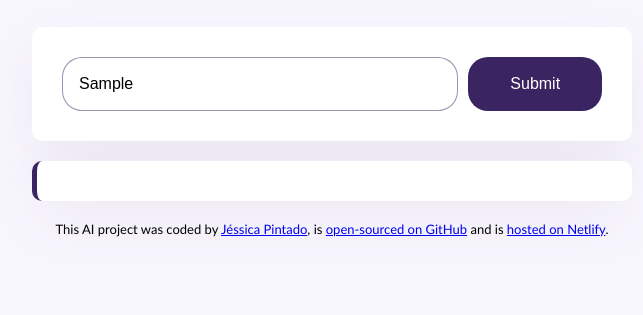
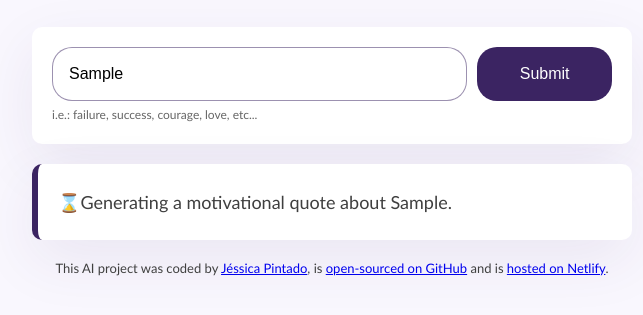
Before and after one commit to jdmpintado/motivational-quotes, a plain HTML site: page index.html in a window 1280 px wide. Both pictures are taken after typing "Sample" into the empty fields and a click on the input 843 px from the left and 315 px from the top of the page. Shown: the part 231-546 px from the top of the page, without its empty margins (308-951 px from the left). Drawn offline with nearby package versions, Linux system fonts and the light colour scheme; no server answers.

Commit message:
Improved the User Expereience

```diff
--- a/index.html
+++ b/index.html
@@ -17,6 +17,7 @@
         </h1>
       </header>
       <main>
+        <div class="form-container">
           <form id="quote-generator-form">
             <input
               type="text"
@@ -29,7 +30,11 @@
             />
             <input type="submit" class="submit-button" />
           </form>
-        <div class="quote" id="quote"></div>
+          <div class="hint">i.e.: failure, success, courage, love, etc...</div>
+        </div>
+        <div class="quote hidden" id="quote">
+          <div class="generating"></div>
+        </div>
       </main>
       <footer>
         This AI project was coded by
--- a/src/index.js
+++ b/src/index.js
@@ -10,10 +10,14 @@ function displayQuote(response) {
 function generateQuote(event) {
   event.preventDefault();
 
+  let quoteElement = document.querySelector("#quote");
+  quoteElement.classList.remove("hidden");
+
   let instructionsInput = document.querySelector("#user-instructions");
+  quoteElement.innerHTML = `<div class="generating">⌛Generating a motivational quote about ${instructionsInput.value}. </br></div>`;
   let prompt = `User instructions: generate a motivational quote regarding ${instructionsInput.value}`;
   let context =
-    "You are an excepcional motivational leader, who inspire people through the wise words you use when they reach out to you, while they are facing challenges. Your mission is to generate a motivational quote according to the topic instructed by the user. You can use no more than 4 lines to display the quote. Display the quote in basic HTML (without mentioning it), in a <p> element. After the quote, in a separate paragraph, sign as 'SheCodes AI'. Place the signature inside a <strong> element.";
+    "You are an excepcional motivational leader, who inspire people through the wise words you use whenever they reach out to you, while they are facing challenges. Your mission is to generate a motivational quote according to the topic instructed by the user. You can use no more than 4 lines to display the quote. Display the quote in basic HTML (without mentioning it), in a <p> element and in italic, making sure, in case your quote is compound of several sentences, to add line breaks between sentences. Wrap the quote between quotation marks. After the quote, in a separate paragraph, sign as '» SheCodes AI'. Place the signature inside a <strong> element, removing the italic.";
   let apiKey = "c450930fa53b90f8c5ab74d6t08ao678";
   let apiUrl = `https://api.shecodes.io/ai/v1/generate?prompt=${prompt}&context=${context}&key=${apiKey}`;
 
--- a/src/styLe.css
+++ b/src/styLe.css
@@ -1,5 +1,6 @@
 body {
     background-color: #F9F7Fe;
+    color: rgb(63, 63, 63);
     font-family: 'Trebuchet MS', 'Lucida Sans Unicode', 'Lucida Grande', 'Lucida Sans', Arial, sans-serif;
 }
 
@@ -24,13 +25,16 @@ header {
     margin-bottom: 30px;
 }
 
-form {
-    display: flex;
+.form-container {
     background-color: white;
     border-radius: 10px;
     box-shadow: 0px 20px 60px rgba(59, 36, 98, 0.08);
-    padding: 30px;
+    padding: 20px;
     margin-bottom: 20px;
+}
+
+form {
+    display: flex;
 }
 
 .instructions {
@@ -54,14 +58,41 @@ form {
     line-height: 20px;
 }
 
+.hint {
+    opacity: 0.8;
+    font-size: 12px;
+    line-height: 1.5;
+    margin-top: 5px;
+}
+
 .quote {
     background-color: white;
     border-radius: 10px;
-    border-left: 5px solid rgb(59, 36, 98);
+    border-left: 6px solid rgb(59, 36, 98);
     box-shadow: 0px 20px 60px rgba(59, 36, 98, 0.08);
     padding: 20px;
+    font-size: 18px;
+    line-height: 2;
+}
+
+.hidden {
+    display: none;
+}
+
+.generating {
+    animation: blink-animation 1s steps(5, start) infinite;
+    -webkit-animation: blink-animation 1s steps(5, start) infinite;
+}
+
+@keyframes blink-animation {
+    to {
+        visibility: hidden;
+    }
+}
+
+strong {
+    color: rgb(59, 36, 98);
     font-size: 16px;
-    line-height: 2;
 }
 
 footer {
```
Lines whose indentation alone changed are shown as unchanged.
